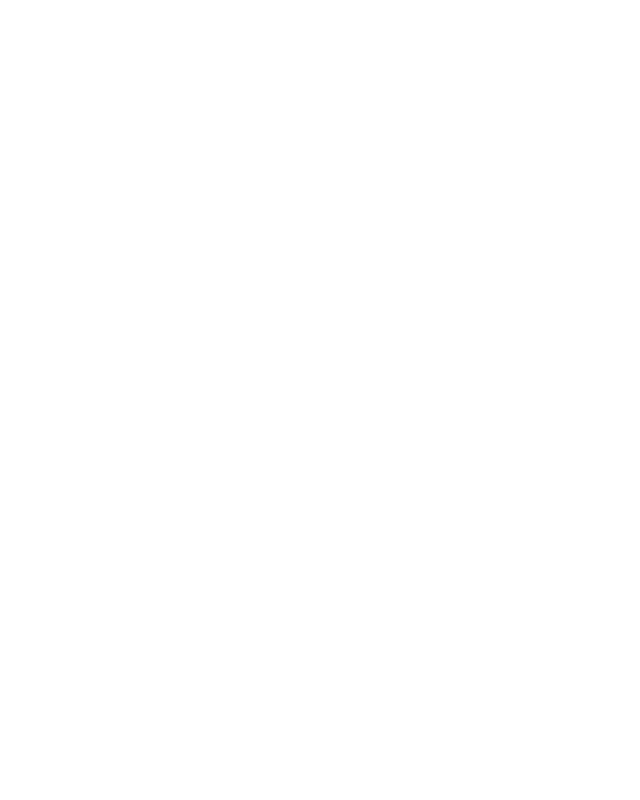
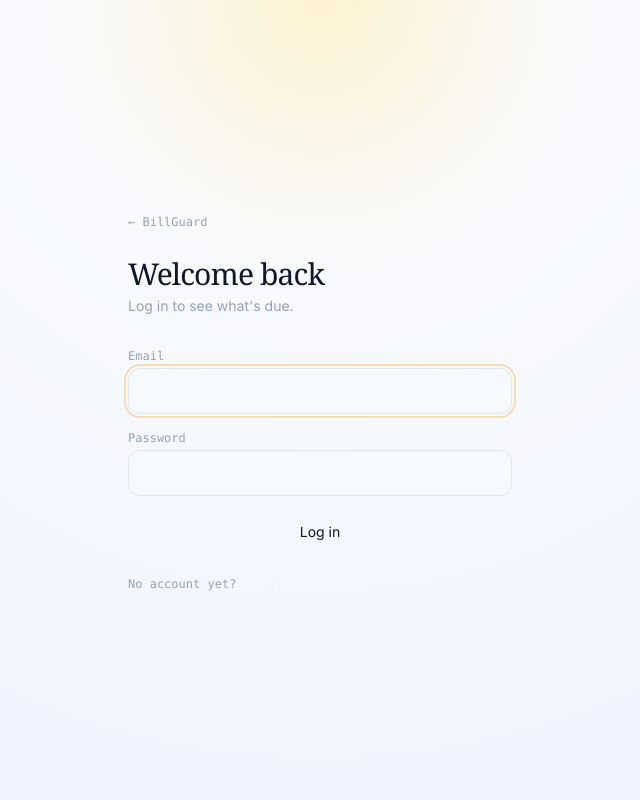
Before and after one commit to Devdae-ai/BILGUARD, a PHP site: page /login.php in a window 1280 px wide. Before the commit the part shown is empty. Shown: the whole page, without its empty margins (320-960 px from the left). Run offline with PHP 8.4, Linux system fonts and the light colour scheme; some libraries are stand-ins or nearby versions.

Commit message:
Fix login page

```diff
--- a/login.php
+++ b/login.php
@@ -1,7 +1,4 @@
 <?php
-error_reporting(E_ALL);
-ini_set('display_errors', 1);
-
 require_once __DIR__ . '/includes/auth.php';
 
 redirect_if_logged_in();
@@ -28,3 +25,84 @@ if ($_SERVER['REQUEST_METHOD'] === 'POST') {
     $error = "That email and password combination doesn't match our records.";
 }
 ?>
+
+<!DOCTYPE html>
+<html lang="en">
+<head>
+    <title>Log in — BillGuard</title>
+
+    <?php include __DIR__ . '/includes/head.php'; ?>
+</head>
+
+<body class="min-h-screen flex items-center justify-center px-6">
+
+    <div class="w-full max-w-sm">
+
+        <a href="index.php"
+           class="font-mono-data text-xs text-muted hover:text-signal">
+            &larr; BillGuard
+        </a>
+
+        <h1 class="font-serif text-3xl mt-6 mb-1">
+            Welcome back
+        </h1>
+
+        <p class="text-muted text-sm mb-8">
+            Log in to see what's due.
+        </p>
+
+        <?php if ($error): ?>
+            <div class="border border-leak text-leak text-xs font-mono-data px-4 py-3 mb-6">
+                <?= h($error) ?>
+            </div>
+        <?php endif; ?>
+
+        <form method="post" class="space-y-4">
+
+            <div>
+                <label class="block font-mono-data text-xs text-muted mb-1">
+                    Email
+                </label>
+
+                <input
+                    type="email"
+                    name="email"
+                    value="<?= h($_POST['email'] ?? '') ?>"
+                    class="w-full px-3 py-2 text-sm"
+                    required
+                    autofocus
+                >
+            </div>
+
+            <div>
+                <label class="block font-mono-data text-xs text-muted mb-1">
+                    Password
+                </label>
+
+                <input
+                    type="password"
+                    name="password"
+                    class="w-full px-3 py-2 text-sm"
+                    required
+                >
+            </div>
+
+            <button
+                type="submit"
+                class="w-full btn-signal py-2.5 text-sm mt-2">
+                Log in
+            </button>
+
+        </form>
+
+        <p class="text-muted text-xs font-mono-data mt-6">
+            No account yet?
+            <a href="register.php" class="text-paper hover:text-signal">
+                Create one
+            </a>
+        </p>
+
+    </div>
+
+</body>
+</html>
```
